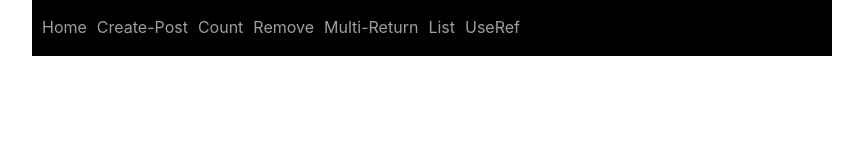
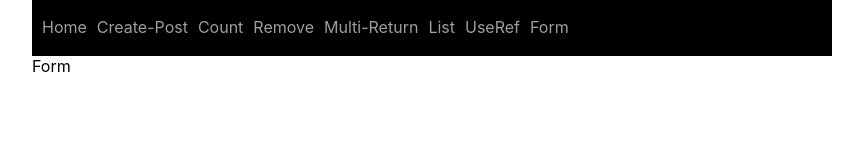
Before and after one commit to ajay09a/React-blog, a React (Create React App) app: page /creating-form in a window 1280 px wide. Shown: the top 160 px of the page, without its empty margins (208-1071 px from the left). Built offline with nearby package versions, Linux system fonts and the light colour scheme.

Commit message:
starting creating form

```diff
--- a/src/components/App.js
+++ b/src/components/App.js
@@ -10,6 +10,7 @@ import {Count} from './Count';
 import {MultipleReturn} from './MultipleReturn'
 import { ListPeople } from './ListPeople';
 import { UseRef } from './UseRef';
+import { Form } from './Form';
 
 function App() {
   return (
@@ -26,6 +27,7 @@ function App() {
         <Route exact path="/multiple-return" element={<MultipleReturn/>} />
         <Route exact path="/list-people" element={<ListPeople/>} />
         <Route exact path="/use-ref" element={<UseRef/>} />
+        <Route exact path="/creating-form" element={<Form/>} />
       </Routes>
       </Router>
     </div>
--- /dev/null
+++ b/src/components/Form.js
@@ -0,0 +1,7 @@
+import React from 'react'
+
+export const Form = () => {
+  return (
+    <div>Form</div>
+  )
+}
--- a/src/components/Navbar.js
+++ b/src/components/Navbar.js
@@ -24,6 +24,9 @@ function Navbar() {
         <li>
           <Link to="use-ref">UseRef</Link>
         </li>
+        <li>
+          <Link to="creating-form">Form</Link>
+        </li>
       </ul>
     </div>
   )
```
